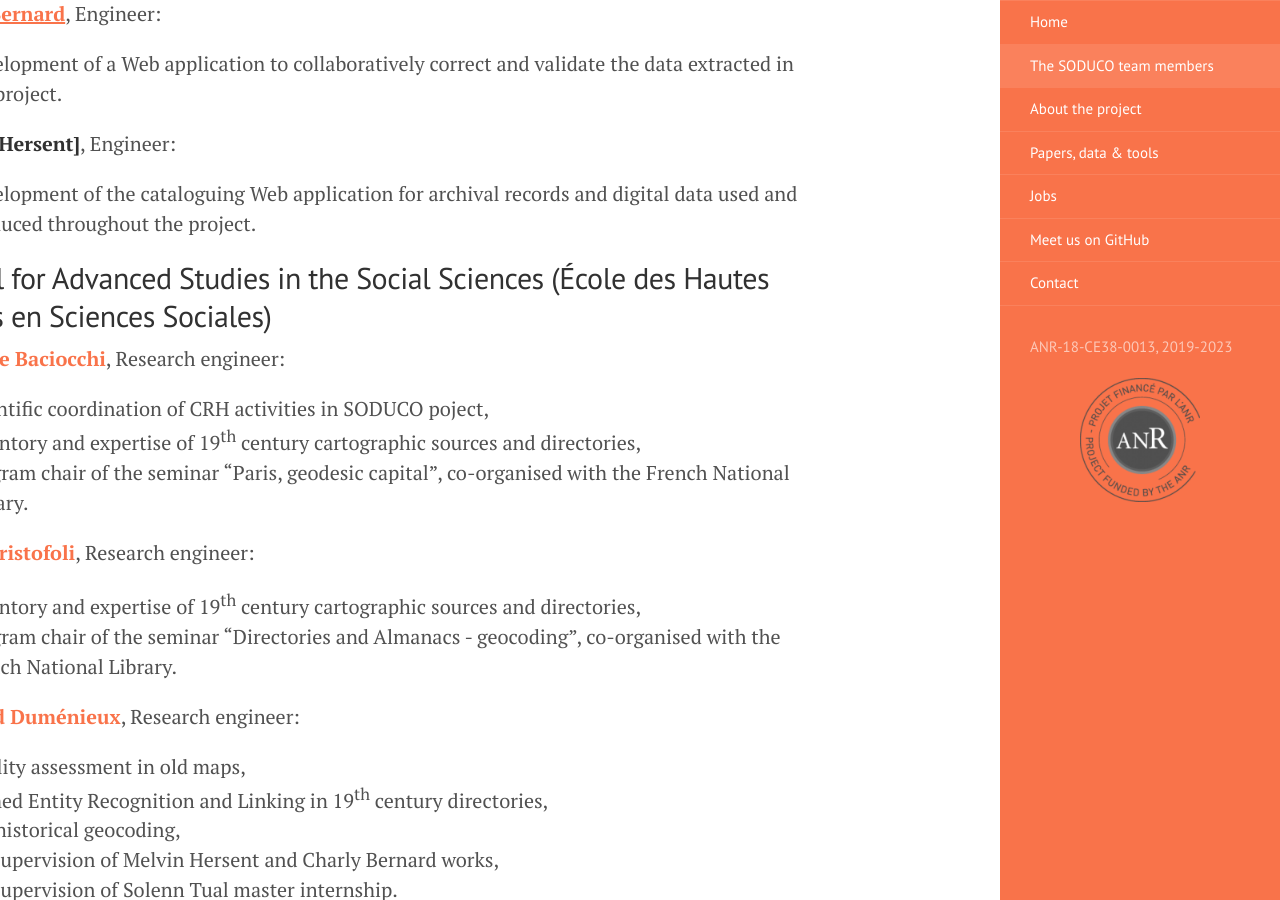
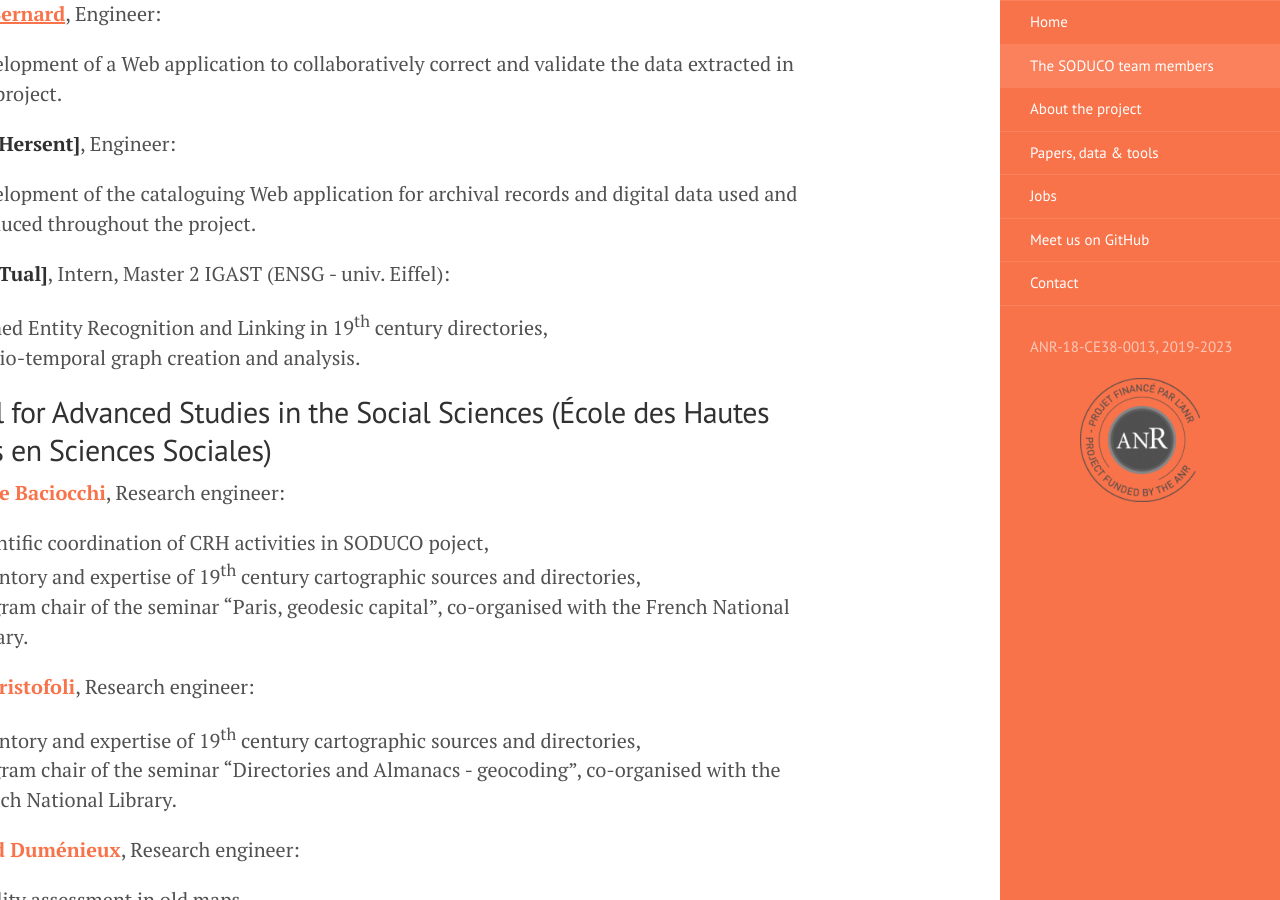
Before and after one commit to soduco/soduco.github.io, a Jekyll site: the page built from team.md, in a window 1280 px wide and 900 px high, scrolled down 1211 px. Built offline with Jekyll 4.4.1, drawn with Linux system fonts in a browser that asks for light colours.

Commit message:
Update team.md
Added Solenn

```diff
--- a/team.md
+++ b/team.md
@@ -38,6 +38,10 @@ rank: 2
 
 **[Melvin Hersent]**, Engineer:
 *  Development of the cataloguing Web application for archival records and digital data used and produced throughout the project.
+
+**[Solenn Tual]**, Intern, Master 2 IGAST (ENSG - univ. Eiffel):
+*  Named Entity Recognition and Linking in 19<sup>th</sup> century directories,
+*  Spatio-temporal graph creation and analysis.
 
 
 ## School for Advanced Studies in the Social Sciences (École des Hautes Études en Sciences Sociales)
```
